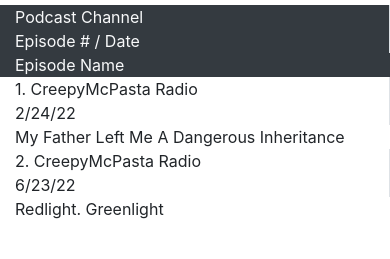
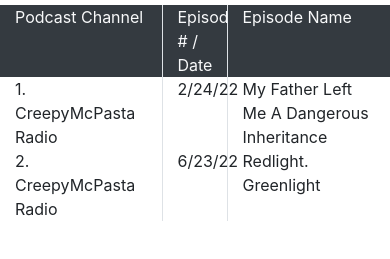
Before and after one commit to TandiweP/Podcasts, a plain HTML site: page horror.html in a window 390 px wide. Shown: the part 373-632 px from the top of the page. Drawn offline with nearby package versions, Linux system fonts and the light colour scheme.

Commit message:
reverted grid

```diff
--- a/horror.html
+++ b/horror.html
@@ -19,37 +19,37 @@
             <div class="row">
         <!-- 12/3=4 -> each column is 4 units wide -->
             <!-- heading row -->
-              <div class="col-md-5 text-light bg-dark border-right white">
+              <div class="col-5 text-light bg-dark border-right white">
                 Podcast Channel
               </div>
-              <div class="col-md-2 text-light bg-dark border-right white">
+              <div class="col-2 text-light bg-dark border-right white">
                 Episode # / Date
               </div>
-              <div class="col-md-5 text-light bg-dark">
+              <div class="col-5 text-light bg-dark">
                 Episode Name
               </div>
             </div>
             <!-- First Sub-Row -->
             <div class="row">
-                <div class="col-md-5 border-right black">
+                <div class="col-5 border-right black">
                     1. CreepyMcPasta Radio
                 </div>
-                <div class="col-md-2 border-right black">
+                <div class="col-2 border-right black">
                     2/24/22
                 </div>
-                <div class="col-md-5">
+                <div class="col-5">
                     My Father Left Me A Dangerous Inheritance
                 </div>
             </div>
             <!-- Second Sub-Row -->
                 <div class="row">
-                    <div class="col-md-5 border-right black">
+                    <div class="col-5 border-right black">
                         2. CreepyMcPasta Radio
                     </div>
-                    <div class="col-md-2 border-right black">
+                    <div class="col-2 border-right black">
                         6/23/22
                     </div>
-                    <div class="col-md-5">
+                    <div class="col-5">
                         Redlight. Greenlight
                     </div>
                 </div>
```
